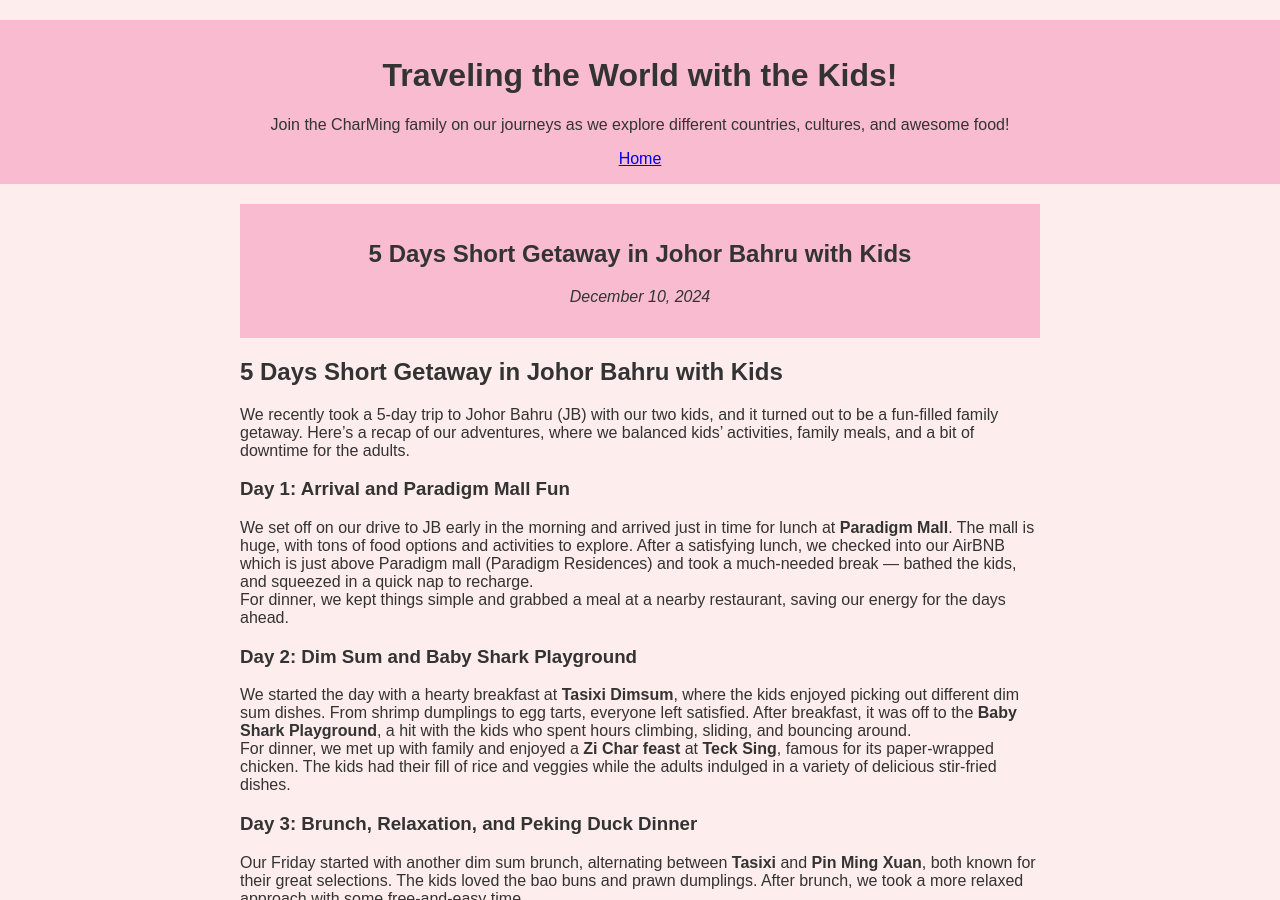
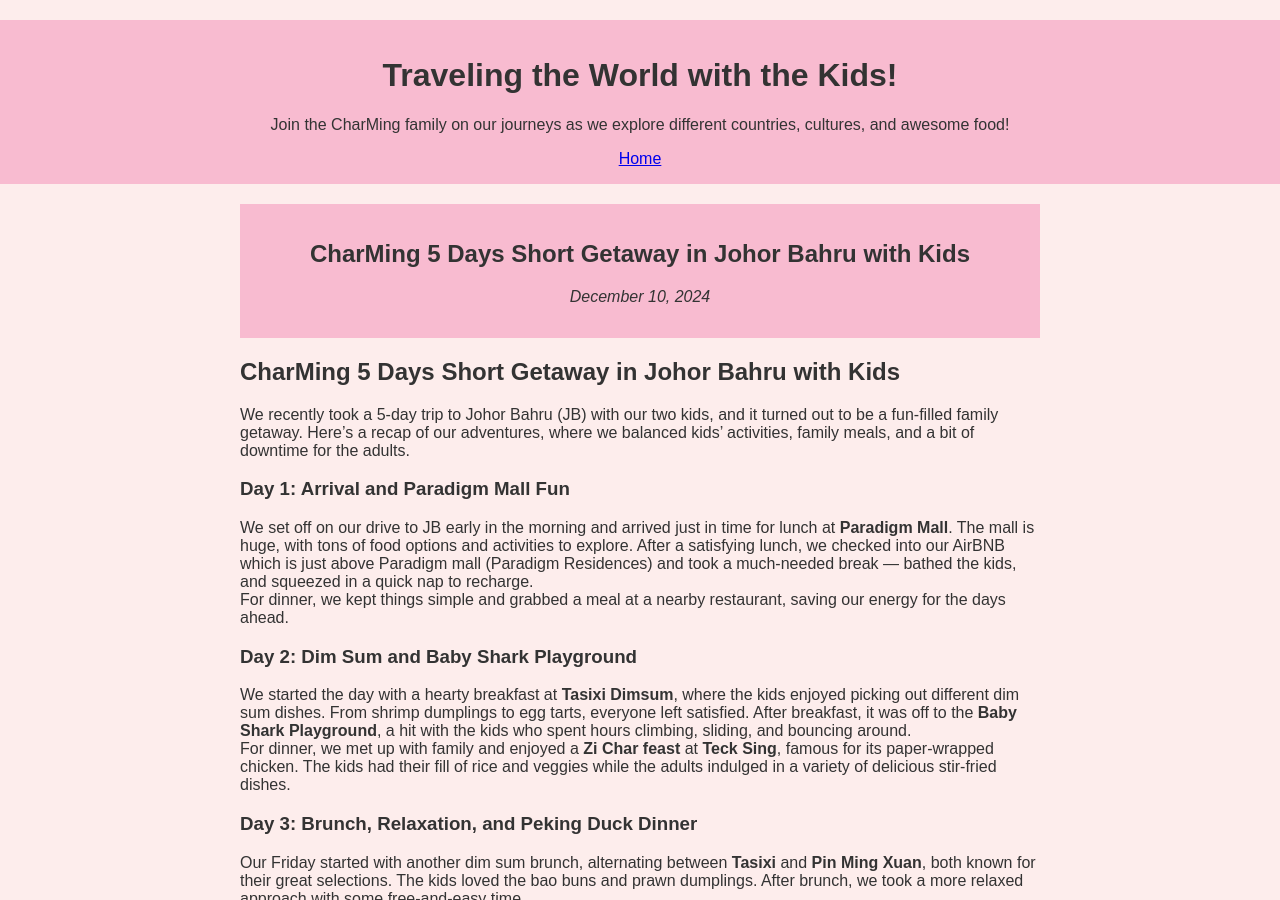
Before and after one commit to charming-content/travelwithkids.github.io, a Jekyll site: the page built from _posts/2024-12-10-5days-short-JB-getaway.md, in a window 1280 px wide and 900 px high. Built offline with Jekyll 4.4.1, drawn with Linux system fonts in a browser that asks for light colours.

Commit message:
Update 2024-12-10-5days-short-JB-getaway.md

```diff
--- a/_posts/2024-12-10-5days-short-JB-getaway.md
+++ b/_posts/2024-12-10-5days-short-JB-getaway.md
@@ -1,10 +1,10 @@
 ---
 layout: post
-title: "5 Days Short Getaway in Johor Bahru with Kids"
+title: "CharMing 5 Days Short Getaway in Johor Bahru with Kids"
 date: 2024-12-10
 ---
 
-## 5 Days Short Getaway in Johor Bahru with Kids
+## CharMing 5 Days Short Getaway in Johor Bahru with Kids
 
 We recently took a 5-day trip to Johor Bahru (JB) with our two kids, and it turned out to be a fun-filled family getaway. Here’s a recap of our adventures, where we balanced kids’ activities, family meals, and a bit of downtime for the adults.
 
```
